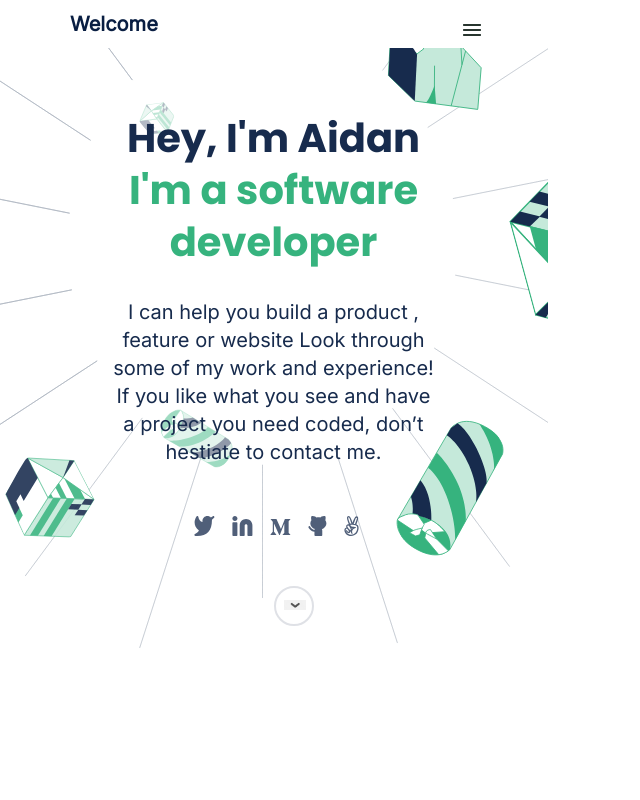
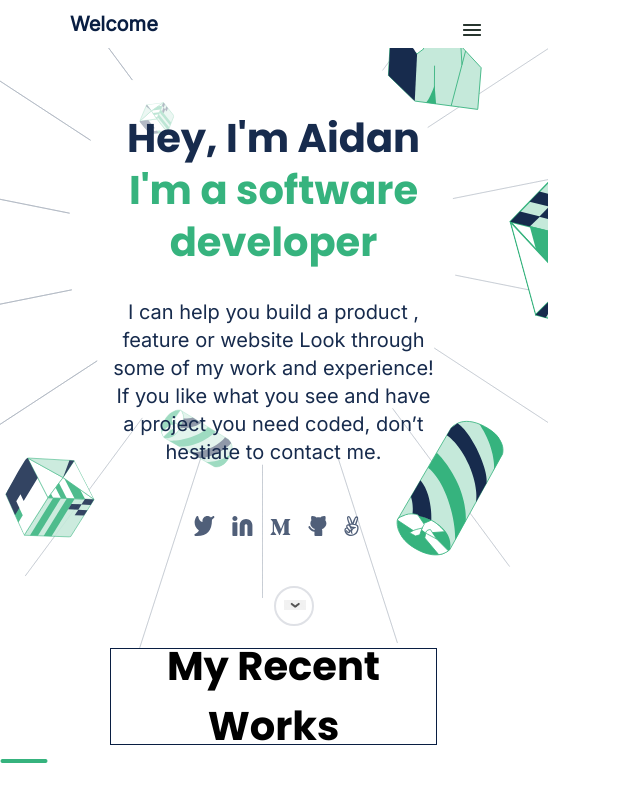
Before and after one commit to Aidan-bn/Portfolio, a website: page index.html in a window 1280 px wide. Shown: the whole page, without its empty margins (0-640 px from the left). Drawn offline with Linux system fonts and the light colour scheme.

Commit message:
Add recent work in index.html

```diff
--- a/index.html
+++ b/index.html
@@ -47,5 +47,13 @@
             </div>
         </div>
     </section>
+    <!--Middle section-->
+    <section>
+        <div class="recent">
+         <p>My Recent Works</p>
+        </div>
+        <img src="/images/Indicator.svg" alt="indicator" class="indicator">
+    </section>
+
 </body>
 </html>
--- a/styles.css
+++ b/styles.css
@@ -17,6 +17,9 @@ header {
   align-items: center;
 }
 
+section{
+  width: 547px
+}
 .logo {
   width: 90px;
   height: 28px;
@@ -173,3 +176,25 @@ nav {
   width: 22px;
   height: 10px;
 }
+
+.recent {
+  width: 327px;
+  height: 97px;
+  font-family: 'nter', sans-serif;
+  font-style: normal;
+  font-weight: 700;
+  font-size: 40px;
+  /*line-height: 52;*/
+  display: flex;
+  align-items: center;
+  text-align: center;
+  border: #091e42 1px solid;
+  margin: auto;
+}
+
+.indicator {
+  width: 48px;
+  height: 4px;
+  align-items: center
+  justfy-conte
+}
```
Also changed, not shown: images/Indicator.svg (added).
